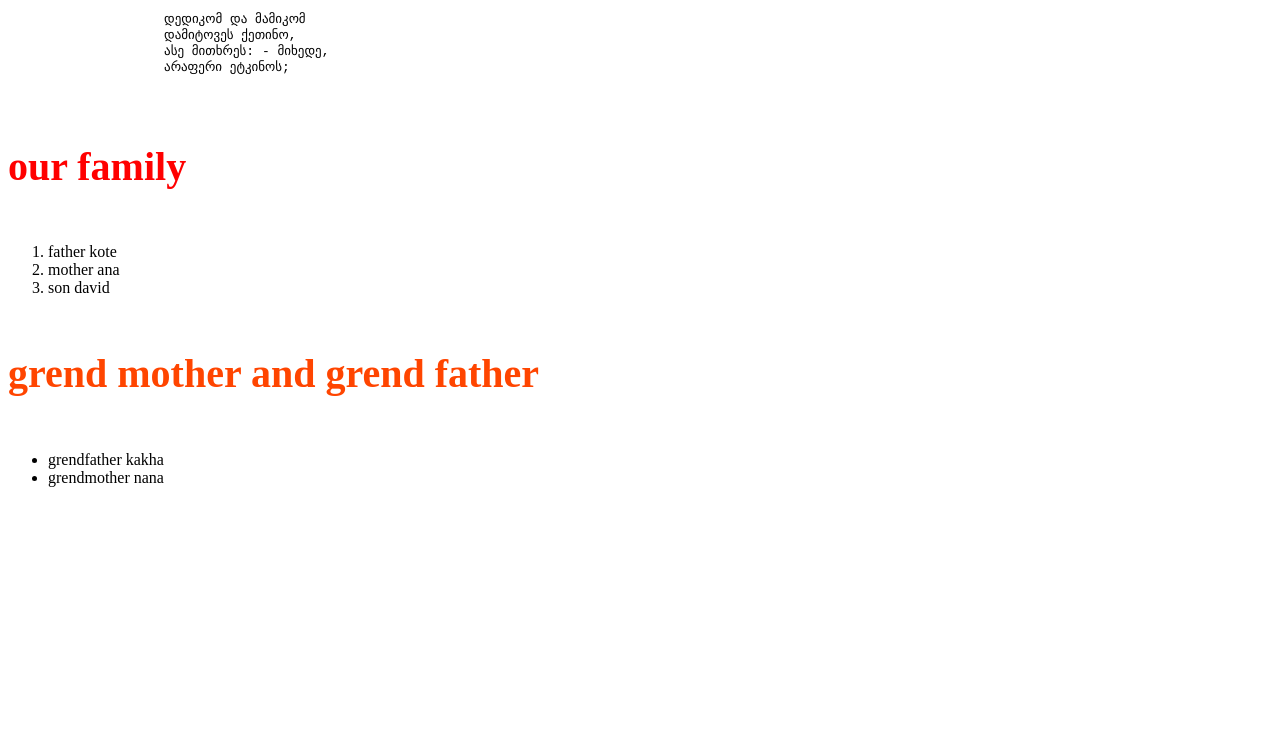
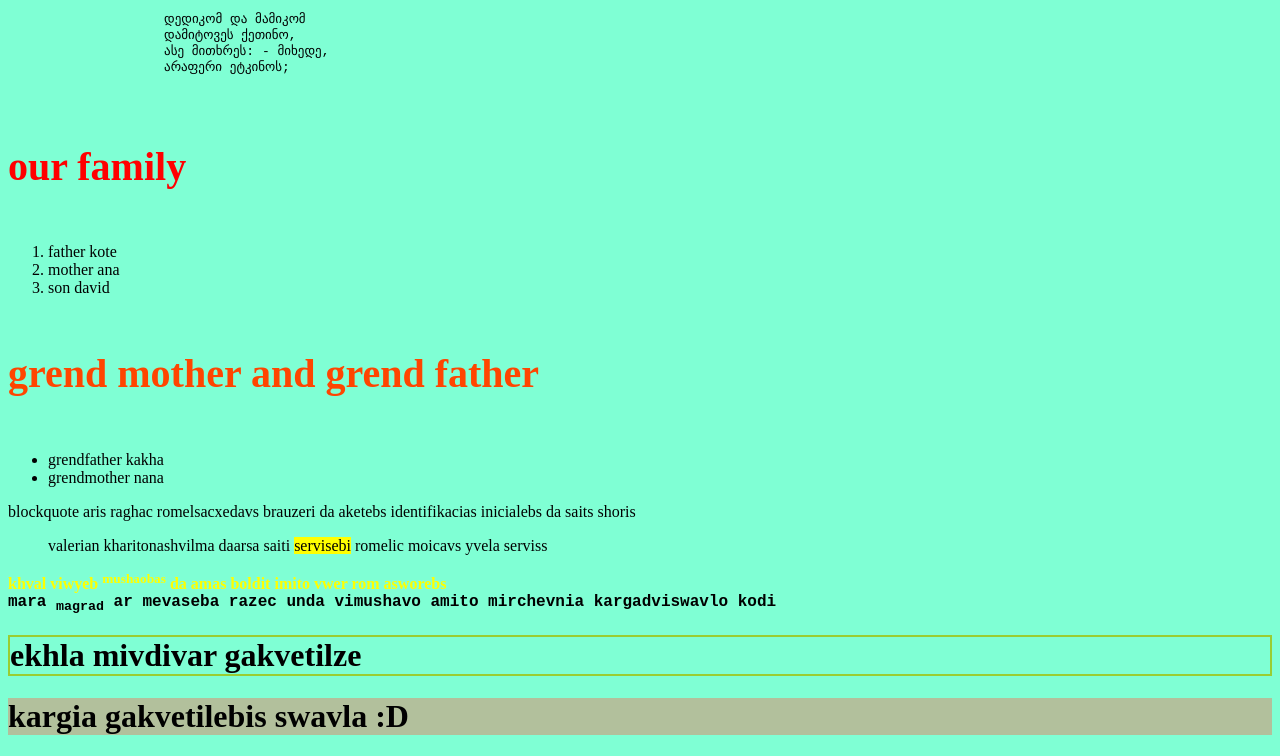
Before and after one commit to valeri879/project-learn, a plain HTML site: page davalebebi/index2.html in a window 1280 px wide. Shown: the part 690-1446 px from the top of the page. Before the commit the page ends 1193 px from the top, so only its background shows below. Drawn offline with Linux system fonts and the light colour scheme.

Commit message:
davaleba  2

```diff
--- a/davalebebi/index2.html
+++ b/davalebebi/index2.html
@@ -6,7 +6,7 @@
     <title>my family</title>
 </head>
 
-<body>
+<body style="background-color: aquamarine">
     <div>
         <h1>my family team</h1>
         <p>this is my family whe arae from georgia and leave in tbiisi <br>
@@ -34,6 +34,23 @@
             <li>grendmother nana</li>
         </ul>
     </div>
+    <!-- aq weria tu ra aris blockquote-->
+    <p>blockquote aris  raghac romelsacxedavs brauzeri da aketebs identifikacias inicialebs da saits shoris</p>
+    <!--komentari ar chans brauzershi magram gvekhmareba  vnakhot advilat esa tu is kodi-->
+    <blockquote cite="https://servisebi.ge/ka/">valerian kharitonashvilma daarsa saiti <mark>servisebi</mark> romelic moicavs yvela serviss</blockquote>
+<div>
+<b style="color:yellow">khval viwyeb <sup>mushaobas</sup> da amas boldit imito vwer rom asworebs</b>
+</div>
+<div>
+<strong style="font-family:'Courier New', Courier, monospace">mara <sub>magrad</sub> ar mevaseba razec unda vimushavo amito mirchevnia kargadviswavlo kodi</strong>
+</div>
+<div>
+    <h1 style="border:2px solid yellowgreen;">ekhla mivdivar gakvetilze</h1>
+</div>
+<div>
+    <h1 style="background-color:hsla(9, 100%, 64%, 0.4);">kargia gakvetilebis swavla :D</h1>
+</div>
 </body>
 
+
 </html>
```
